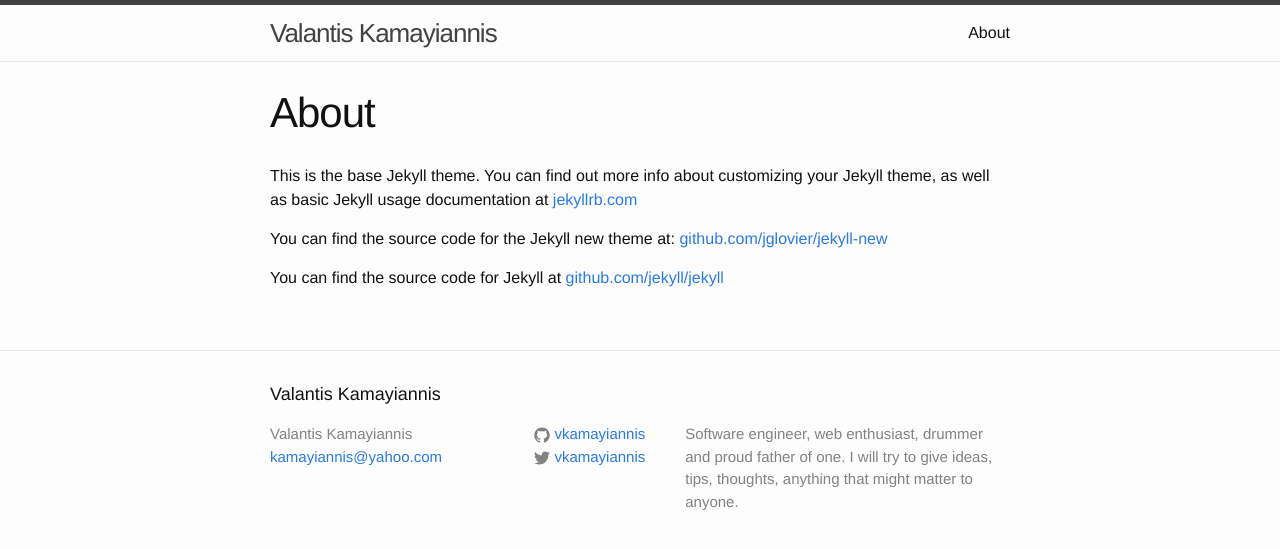
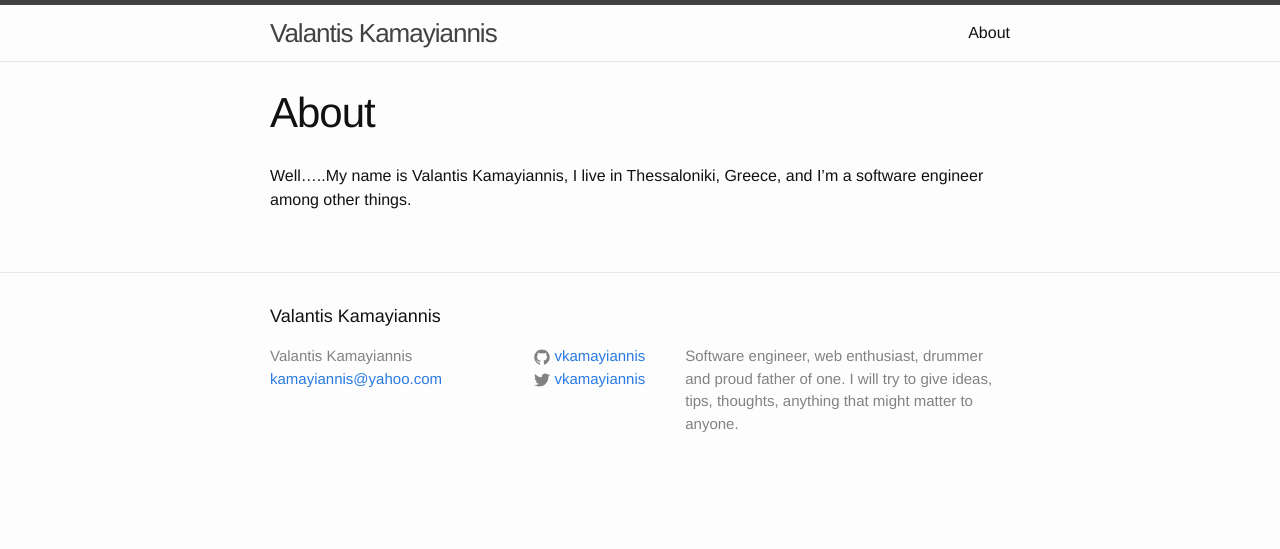
Before and after one commit to vkamayiannis/vkamayiannis.github.io, a Jekyll site: the page built from about.md, in a window 1280 px wide. Shown: the top 549 px of the page. Built offline with Jekyll 4.4.1, drawn with Linux system fonts in a browser that asks for light colours.

Commit message:
change in about page

```diff
--- a/about.md
+++ b/about.md
@@ -4,8 +4,5 @@ title: About
 permalink: /about/
 ---
 
-This is the base Jekyll theme. You can find out more info about customizing your Jekyll theme, as well as basic Jekyll usage documentation at [jekyllrb.com](http://jekyllrb.com/)
-
-You can find the source code for the Jekyll new theme at: [github.com/jglovier/jekyll-new](https://github.com/jglovier/jekyll-new)
-
-You can find the source code for Jekyll at [github.com/jekyll/jekyll](https://github.com/jekyll/jekyll)
+Well.....My name is Valantis Kamayiannis, I live in Thessaloniki, Greece, and I'm a software engineer
+among other things.
```
